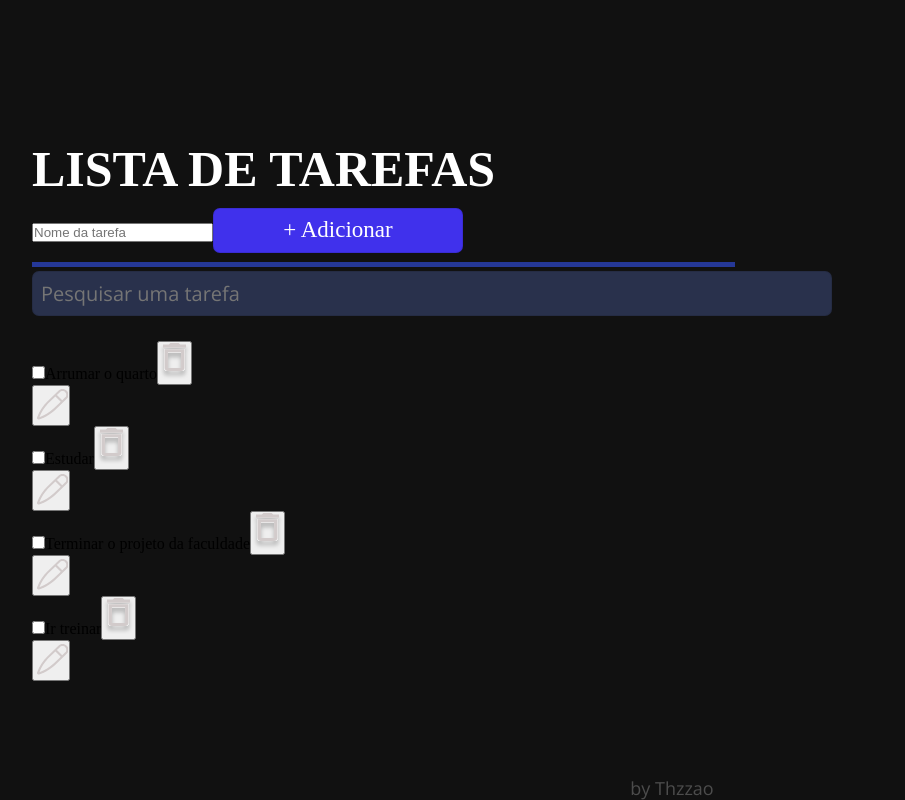
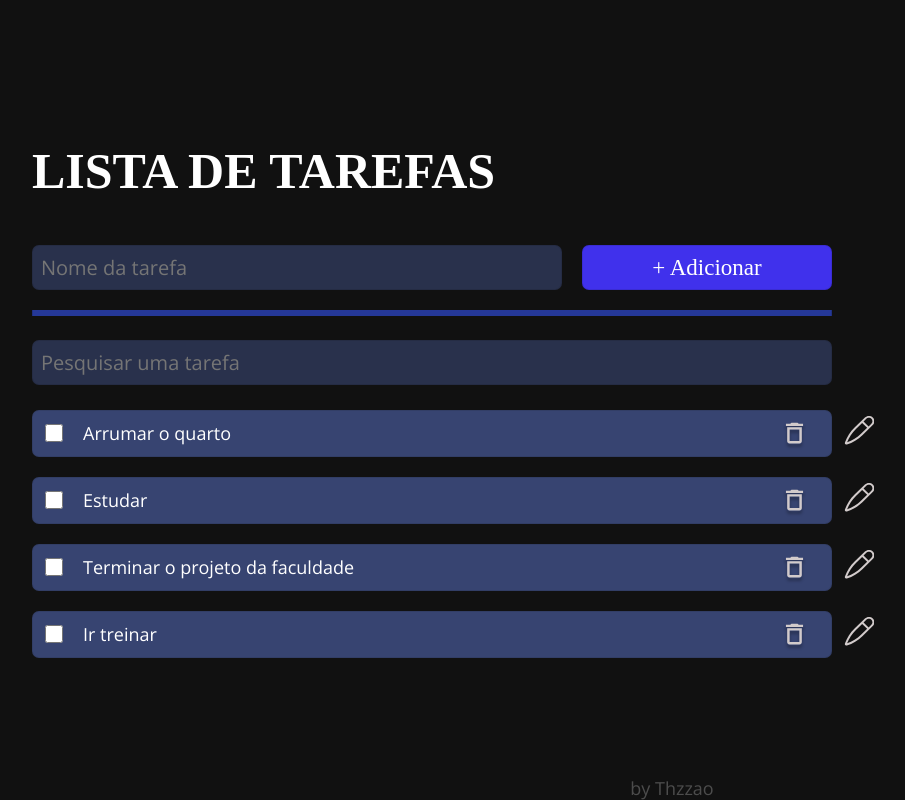
Before and after one commit to Thzzao/ToDoListReact, a React (Vite) app: page /app in a window 1280 px wide. Shown: the whole page, without its empty margins (208-1113 px from the left). Built offline with nearby package versions, Linux system fonts and the light colour scheme; a web font is replaced by a local one.

Commit message:
refactor: Componentização das divisões e melhoria na condição de adicionar tarefa

```diff
--- a/src/components/Tarefa/Tarefa.jsx
+++ b/src/components/Tarefa/Tarefa.jsx
@@ -1,10 +1,7 @@
-/* eslint-disable react/prop-types */
-
 import { useState } from "react"
 import style from "../Tarefa/Tarefa.module.css"
-import Button from "../Botão/Button"
-import line from "../../assets/Line 1.svg"
-import Pesquisa from "../Pesquisa/Pesquisa"
+import Adicionar from "../Adicionar/Adicionar"
+import BoxTarefa from "../BoxTarefa/BoxTarefa"
 
 const Tarefa = () => {
     const [value, setValue] = useState("")
@@ -35,6 +32,9 @@ const Tarefa = () => {
     ])
 
     const addTarefa = (text) => {
+        if (text.length < 3) {
+            return
+        } else {
             const newTarefa = [...tarefas,
             {
                 id: Math.floor(Math.random() * 10000),
@@ -43,58 +43,32 @@ const Tarefa = () => {
             ]
             setTarefas(newTarefa)
         }
-
-    function excluirTarefa(id) {
-        setTarefas(tarefas.filter(tarefa => tarefa.id !== id))
-    }
-
-    function editarTarefa() {
-        // setValue(e.target.value)
     }
 
     const [pesquisa, setPesquisa] = useState("")
 
+    const excluirTarefa = (id) => {
+        setTarefas(tarefas.filter(tarefa => tarefa.id !== id))
+    }
+
+    const editarTarefa = () => {
+        //fazer a edição usando o estado (se true return um input)
+
+
+    }
+
     return (
         <>
-            <form onSubmit={handleSubmit}>
-                <div className={style.divtarefa} >
-                    <input className={style.tarefa} type="text" placeholder='Nome da tarefa' value={value} onChange={(e) => setValue(e.target.value)}></input>
+            <Adicionar handleSubmit={handleSubmit} value={value} setValue={setValue} addTarefa={addTarefa} pesquisa={pesquisa} setPesquisa={setPesquisa} />
 
-                    <Button type="submit" text='+ Adicionar' width='250px' height='45px' borderRadius='7px' click={() => {
-                        addTarefa(value)
-                    }}></Button>
-                </div>
-
-                <div >
-                    <img className={style.linha} src={line} alt='Linha azul separando o título do botão'></img>
-                </div>
-
-                <Pesquisa pesquisa={pesquisa} setPesquisa={setPesquisa} />
-
-            </form>
             <div className={style.listagem}>
                 {
                     tarefas.filter((tarefa) => tarefa.text.toLowerCase().includes(pesquisa.toLowerCase())).map((tarefa) => (
-                        <div key={tarefa.id} className={style.boxtarefa} >
-                            <div className={style.box}>
-                                <label><input type="checkbox" className={style.checkbox} /><span>{tarefa.text}</span></label>
-
-                                <button className={style.excluir} onClick={() => {
-                                    excluirTarefa(tarefa.id)
-                                }}><img src="\src\assets\bin.svg"></img>
-                                </button>
-                            </div>
-
-                            <button className={style.editar} onClick={() => {
-
-                                editarTarefa()
-
-                            }} ><img src="\src\assets\cil_pen.svg"></img></button>
-                        </div>
+                        <BoxTarefa key={tarefa.id} excluirTarefa={excluirTarefa} editarTarefa={editarTarefa} text={tarefa.text} id={tarefa.id} />
                     ))}
             </div>
         </>
-
     )
 }
+
 export default Tarefa
```
Lines whose indentation alone changed are shown as unchanged.
